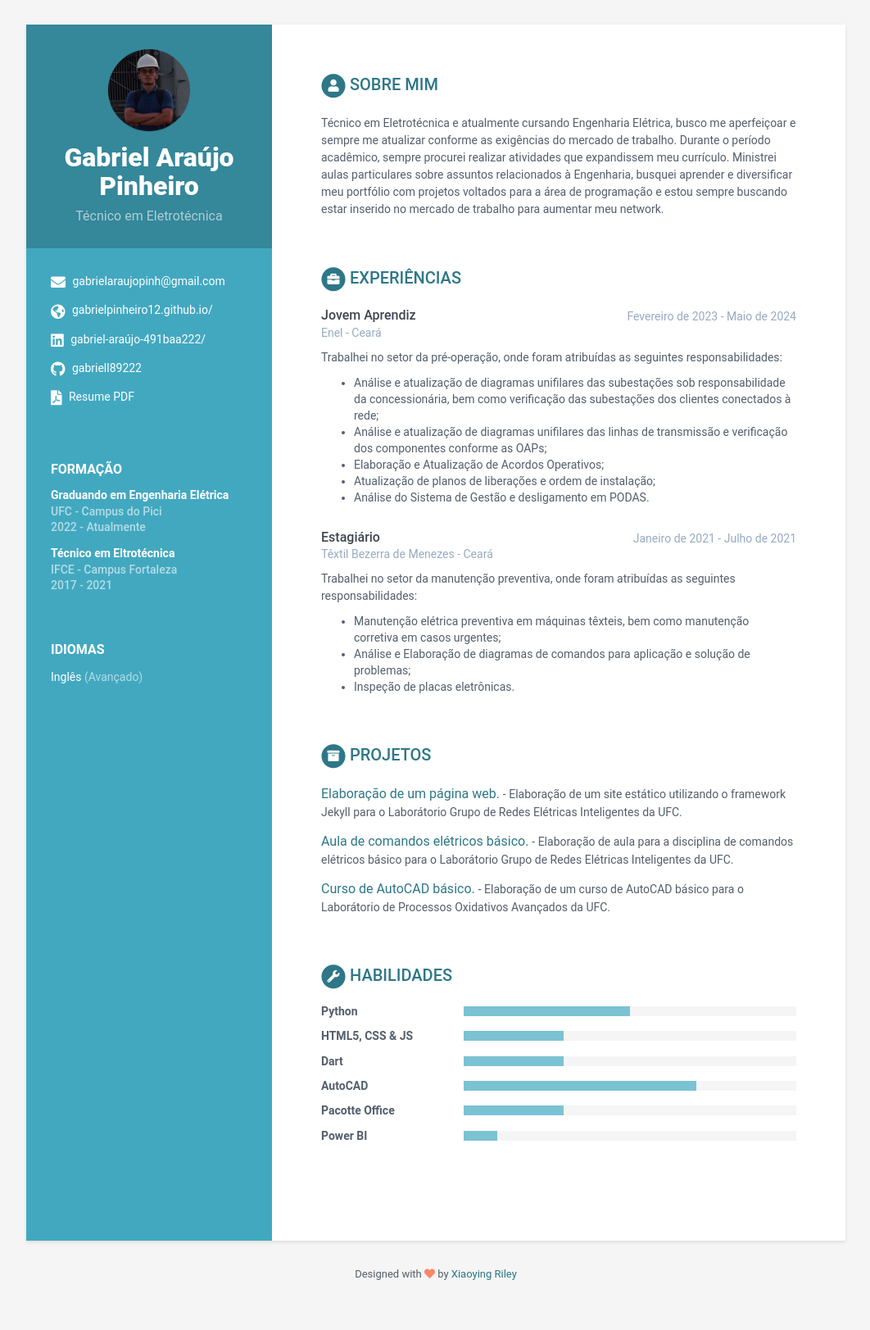
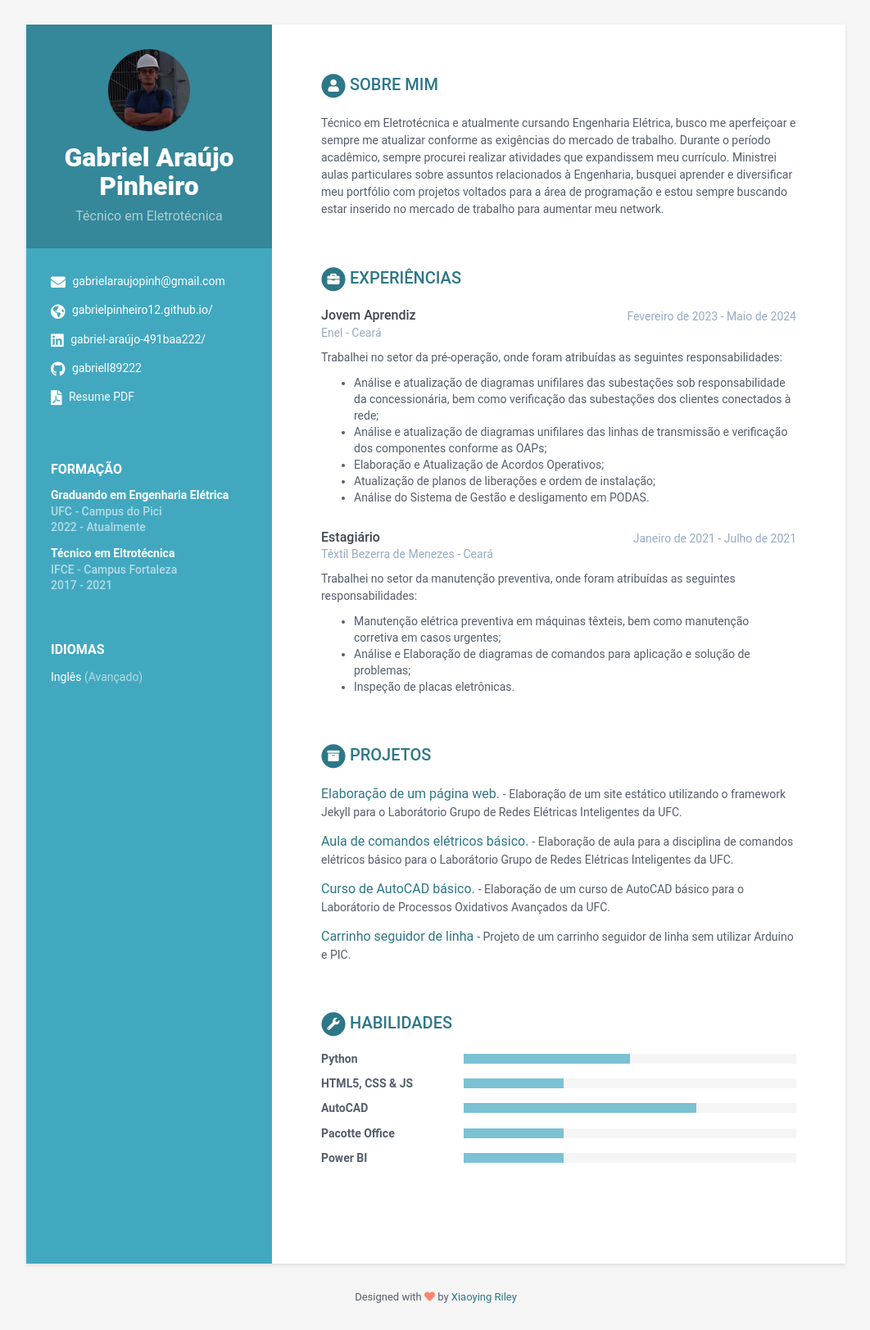
Before and after one commit to GabrielPinheiro12/GabrielPinheiro12.github.io, a Jekyll site: the page built from index.html, in a window 1280 px wide. Shown: the whole page at 82% size, without its empty margins (108-1170 px from the left). Built offline with Jekyll 4.4.1, drawn with Linux system fonts in a browser that asks for light colours; before the commit the page ends 1596 px from its top, so only the background shows below that.

Commit message:
Atualização carrinho seguidor de linha

```diff
--- a/_data/data.yml
+++ b/_data/data.yml
@@ -119,6 +119,9 @@ projects:
         link: "https://drive.google.com/drive/folders/1KA7qtGJ6mC8VikhqJ5oaQ1SJVxv6mB2y?usp=sharing"
         tagline: Elaboração de um curso de AutoCAD básico para o Laborátorio de Processos Oxidativos Avançados da UFC.
 
+      - title: Carrinho seguidor de linha
+        link: "https://drive.google.com/drive/folders/1KA7qtGJ6mC8VikhqJ5oaQ1SJVxv6mB2y?usp=sharing"
+        tagline: Projeto de um carrinho seguidor de linha sem utilizar Arduino e PIC.
 
 skills:
     title: Habilidades
@@ -130,9 +133,6 @@ skills:
       - name: HTML5, CSS & JS
         level: 30%
 
-      - name: Dart
-        level: 30%
-
       - name: AutoCAD
         level: 70%
 
@@ -140,7 +140,7 @@ skills:
         level: 30%
 
       - name: Power BI
-        level: 10%
+        level: 30%
 
 footer: >
     Designed with <i class="fas fa-heart"></i> by <a href="http://themes.3rdwavemedia.com" target="_blank" rel="nofollow">Xiaoying Riley</a>
```
